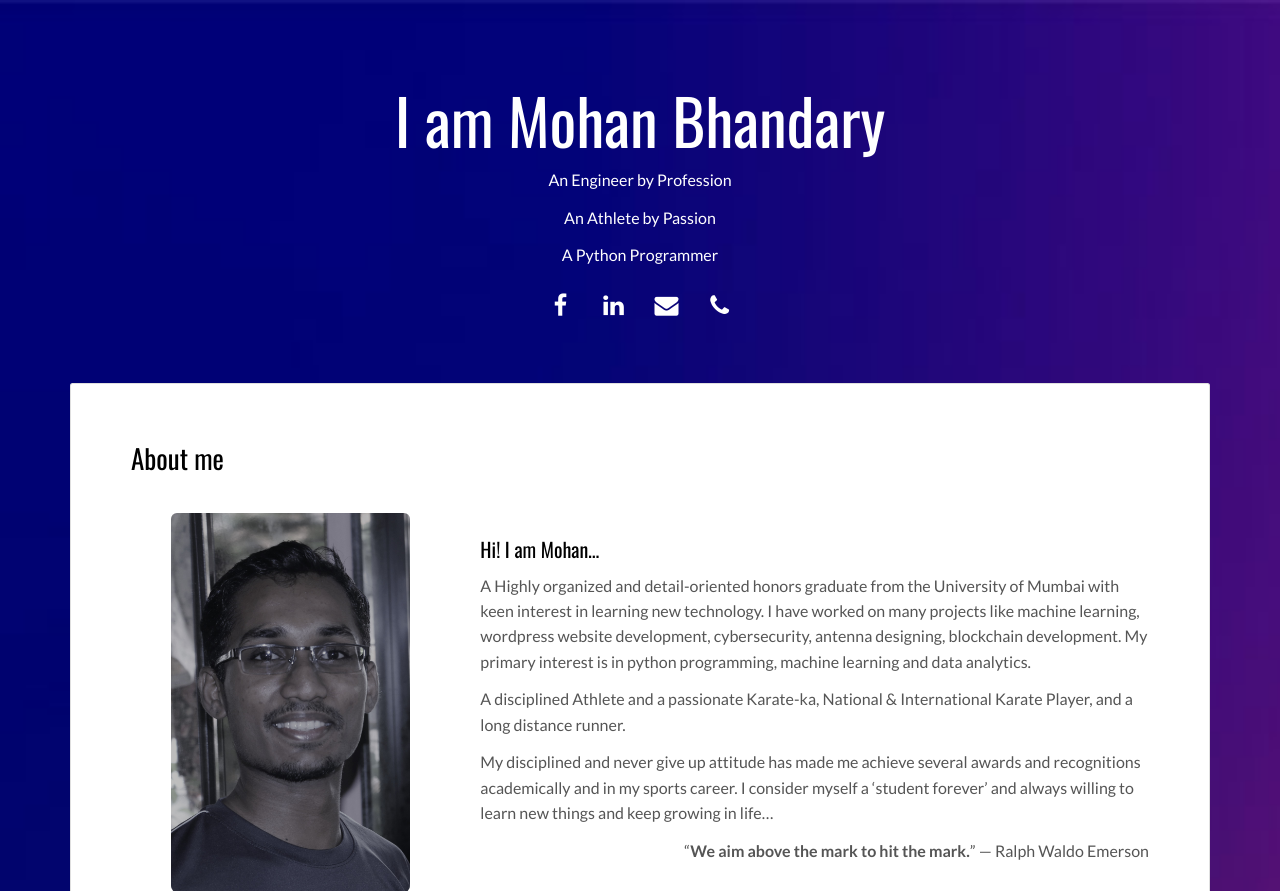
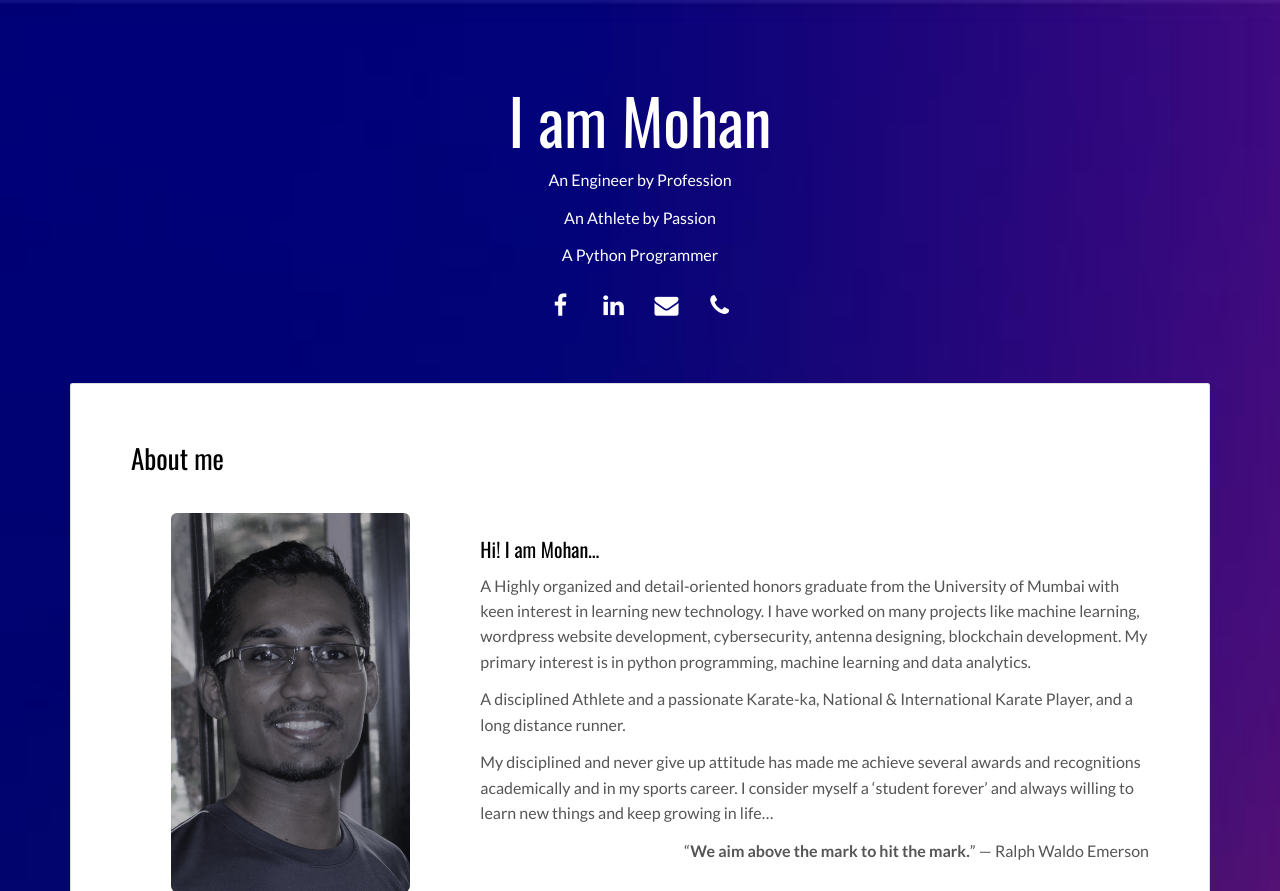
Before and after one commit to Mohan737/portfolio_site_mohan, a Flask app: page / in a window 1280 px wide. Shown: the top 891 px of the page. Run offline with Flask 2, Linux system fonts and the light colour scheme; some libraries are stand-ins or nearby versions.

Commit message:
second commit

```diff
--- a/templates/index.html
+++ b/templates/index.html
@@ -37,7 +37,7 @@
 <main class="content-wrapper">
   <header class="white-text-container section-container">
     <div class="text-center">
-      <h1>I am Mohan Bhandary</h1>
+      <h1>I am Mohan </h1>
       <p>An Engineer by Profession</p>
       <p>An Athlete by Passion</p>
       <p>A Python Programmer </p>
```
